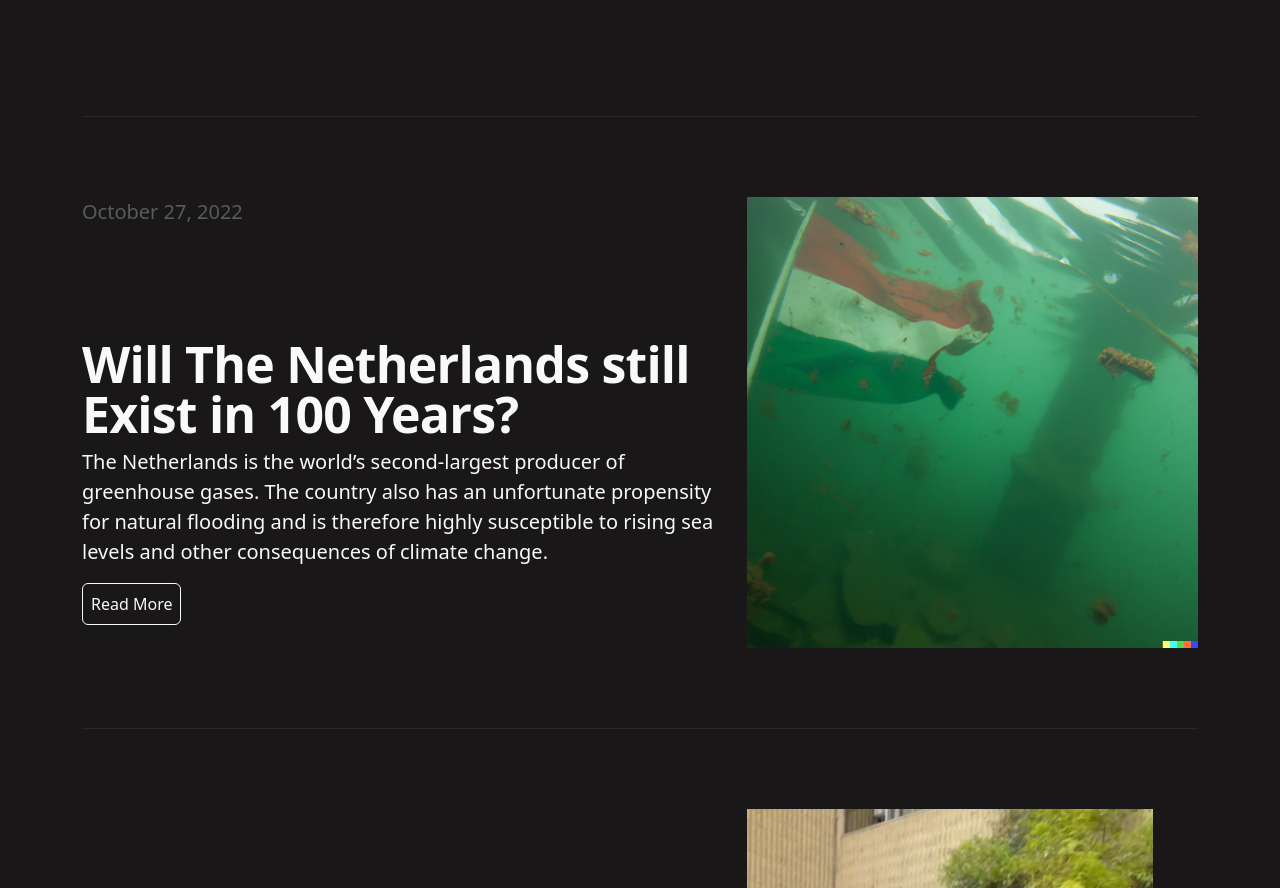
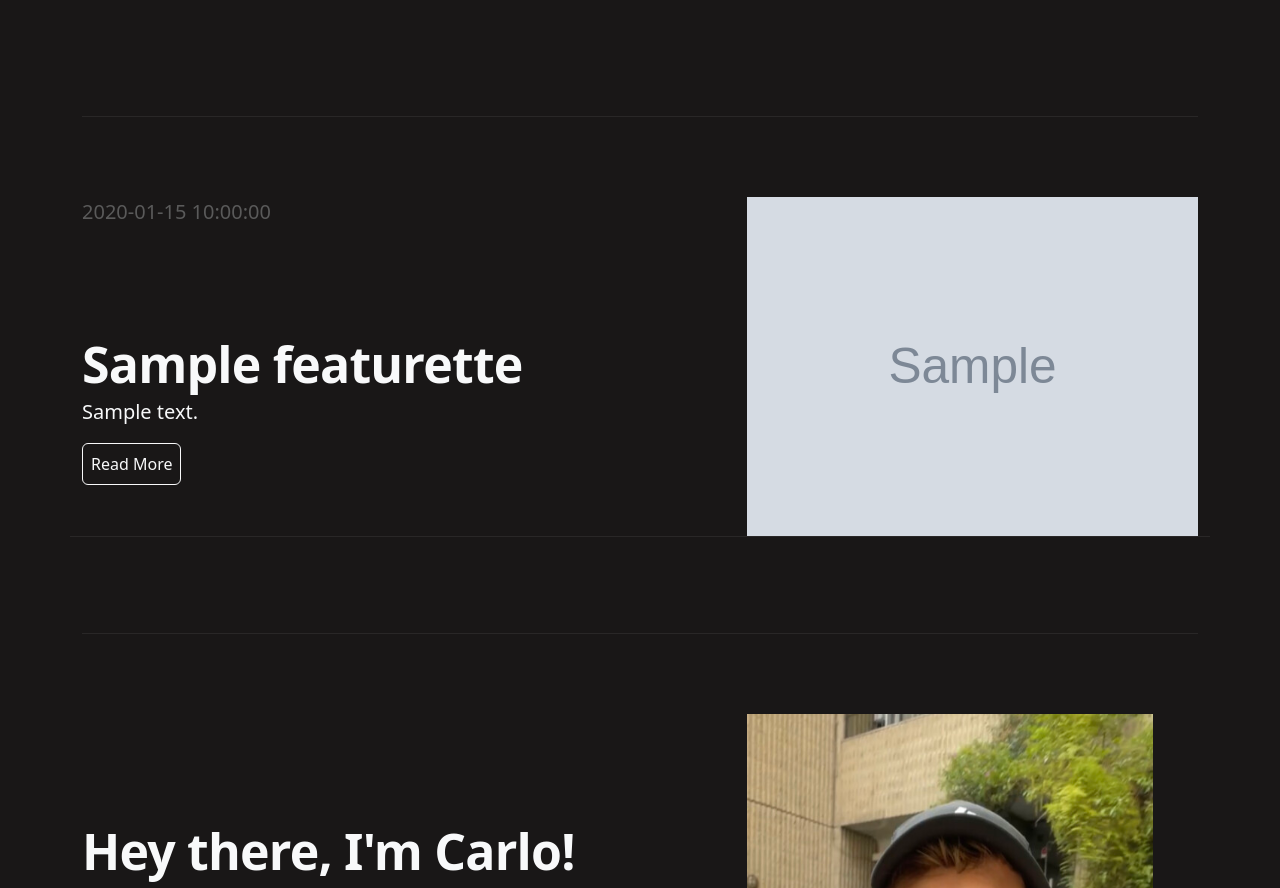
Before and after one commit to abdulmoiez876/Web-Engineering_3, a PHP site: page / in a window 1280 px wide. Shown: the part 970-1858 px from the top of the page. Run offline with PHP 8.4, Linux system fonts and the light colour scheme; tables that the repository leaves empty or names only in its code hold one stand-in row (values such as "Sample post"); grey boxes marked "Sample" are stand-in pictures.

Commit message:
featurette data being fetched from database

```diff
--- a/index.php
+++ b/index.php
@@ -233,24 +233,50 @@ include './config.php';
       <hr class="featurette-divider" />
 
       <div class="row featurette">
+
+      <?php
+      $queryFeaturette = "SELECT * FROM featurette";
+      $execFeaturette = mysqli_query($connection, $queryFeaturette);
+
+      while($resultFeaturette = mysqli_fetch_assoc($execFeaturette)) {
+      ?>
         <div class="col-md-7">
-          <p class="lead fw-medium">October 27, 2022</p>
+          <p class="lead fw-medium"><?php echo "$resultFeaturette[date]"?></p>
           <h2 class="featurette-heading fw-bold lh-1 text-light">
-            Will The Netherlands still Exist in 100 Years?
+          <?php echo "$resultFeaturette[title]"?>
           </h2>
           <p class="lead text-light">
-            The Netherlands is the world’s second-largest producer of
-            greenhouse gases. The country also has an unfortunate propensity
-            for natural flooding and is therefore highly susceptible to rising
-            sea levels and other consequences of climate change.
+          <?php echo "$resultFeaturette[description]"?>
           </p>
           <button type="button" class="btn btn-outline-light p-2">
             Read More
           </button>
         </div>
         <div class="col-md-5">
-          <img src="imgs/content4.png" width="100%" />
+          <img src="<?php echo "$resultFeaturette[img]"?>" width="100%" />
         </div>
+
+        <hr>
+      <?php
+      }
+      ?>
+
+
+        <!-- <div class="col-md-7">
+          <p class="lead fw-medium">August 27, 2022</p>
+          <h2 class="featurette-heading fw-bold lh-1 text-light">
+          Analytics company RELX
+          </h2>
+          <p class="lead text-light">
+          Increasingly, brands are also investing in producing their own high-quality feature stories. One example comes from analytics company RELX, who published a powerful overview of the purpose behind their
+          </p>
+          <button type="button" class="btn btn-outline-light p-2">
+            Read More
+          </button>
+        </div>
+        <div class="col-md-5">
+          <img src="imgs/content5.jpeg" width="100%" />
+        </div> -->
       </div>
 
       <hr class="featurette-divider" />
```
Also changed, not shown: imgs/content5.jpeg (added).
